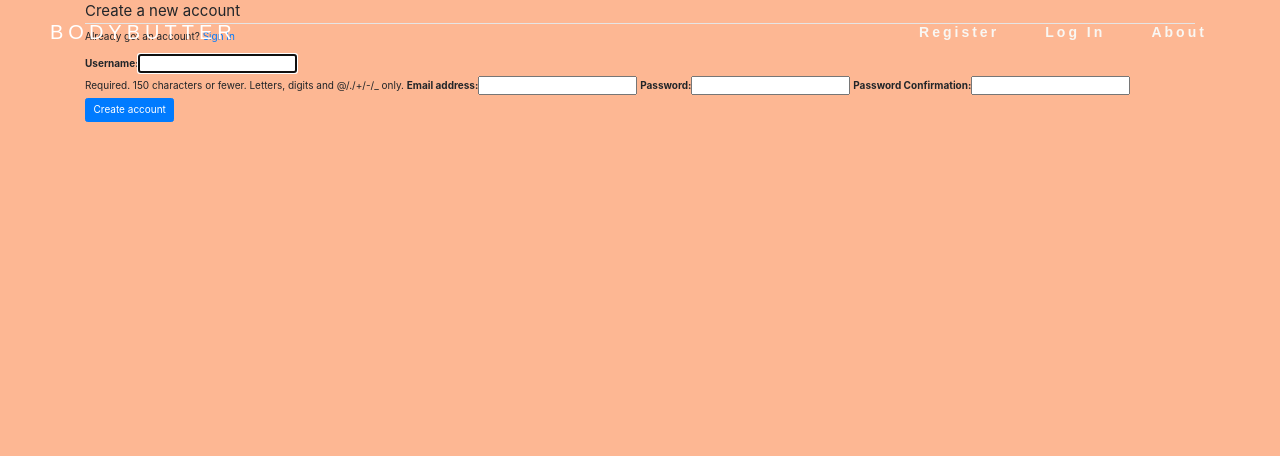
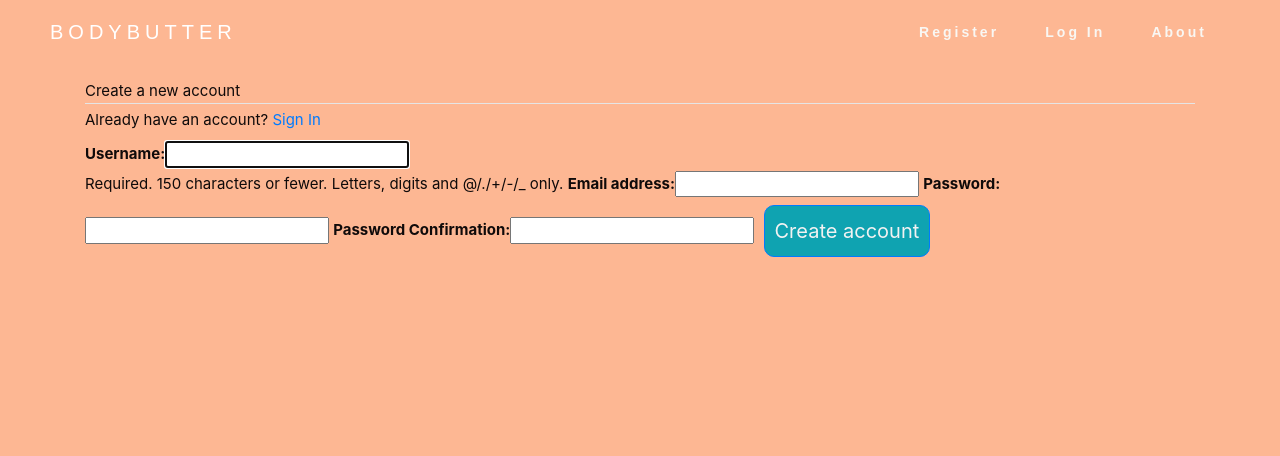
Before and after one commit to geminerald/bodybutter, a Django app: page /accounts/register/ in a window 1280 px wide. Shown: the top 456 px of the page. Run offline with Django 3.2, Linux system fonts and the light colour scheme; some libraries are stand-ins or nearby versions.

Commit message:
updated styling on register page

```diff
--- a/accounts/templates/register.html
+++ b/accounts/templates/register.html
@@ -4,10 +4,10 @@
     <form method="post" action="{% url 'register' %}" class="accountform">
         <fieldset class="form-group">
             <legend>Create a new account</legend>
-            <p>Already got an account? <a href="{% url 'login' %}">Sign In</a></p>
+            <p>Already have an account? <a href="{% url 'login' %}">Sign In</a></p>
             {% csrf_token %}
             {{  user_form | as_bootstrap }}
-            <button type="submit" class="btn btn-primary">Create account</button>
+            <button type="submit" class="btn btn-primary submit-button">Create account</button>
         </fieldset>
     </form>
 {% endblock %}
--- a/static/styles/style.css
+++ b/static/styles/style.css
@@ -241,3 +241,23 @@ body{
     background-image: url('../images/about.jpg');
     background-size: contain;
 }
+
+.accountform{
+    margin-top: 10vh;
+    color: var(--black-colour);
+    font-size: 1.5rem;
+}
+
+.submit-button{
+    background: var(--secondary-colour);
+    color: var(--off-white-colour);
+    line-height: 3rem;
+    font-size: 2rem;
+    padding:1rem;
+    margin:5px;
+    border-radius: 1rem;
+}
+
+.help-block{
+    color: var(--secondary-colour);
+}
```
